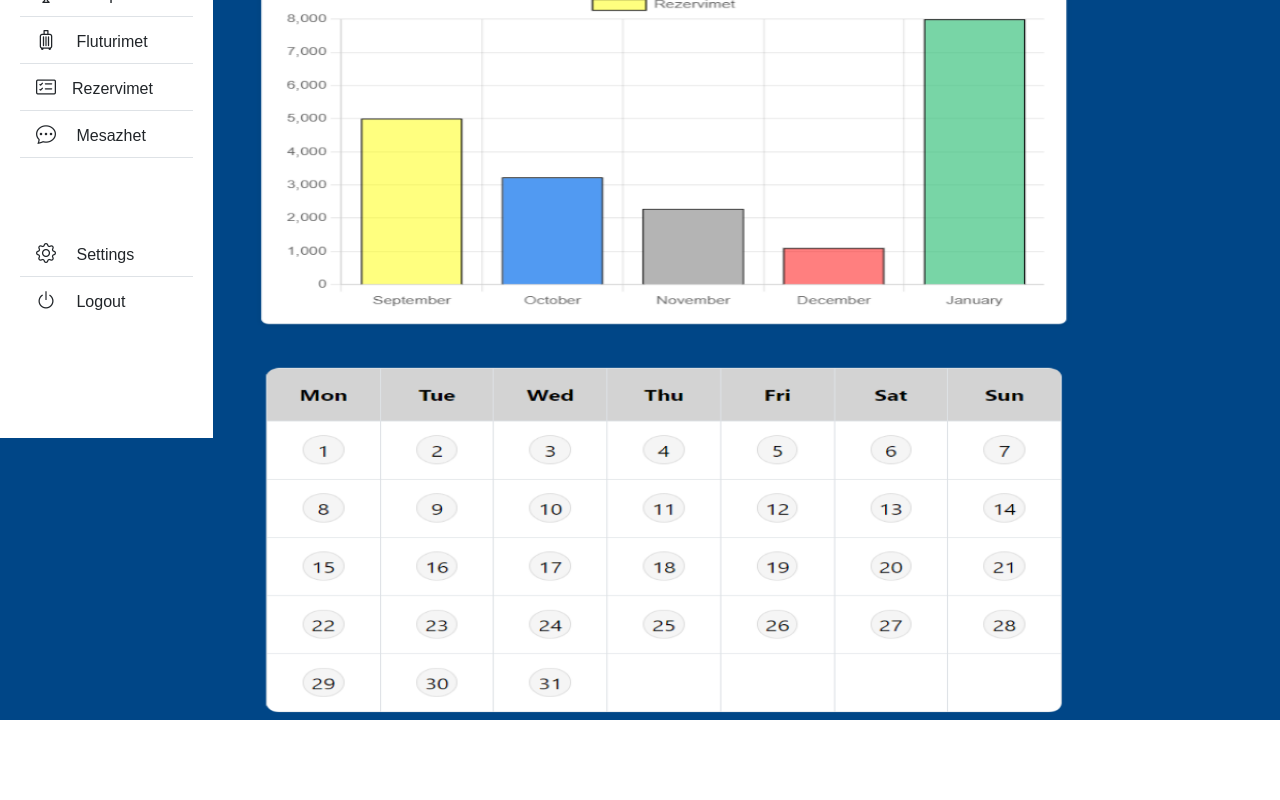
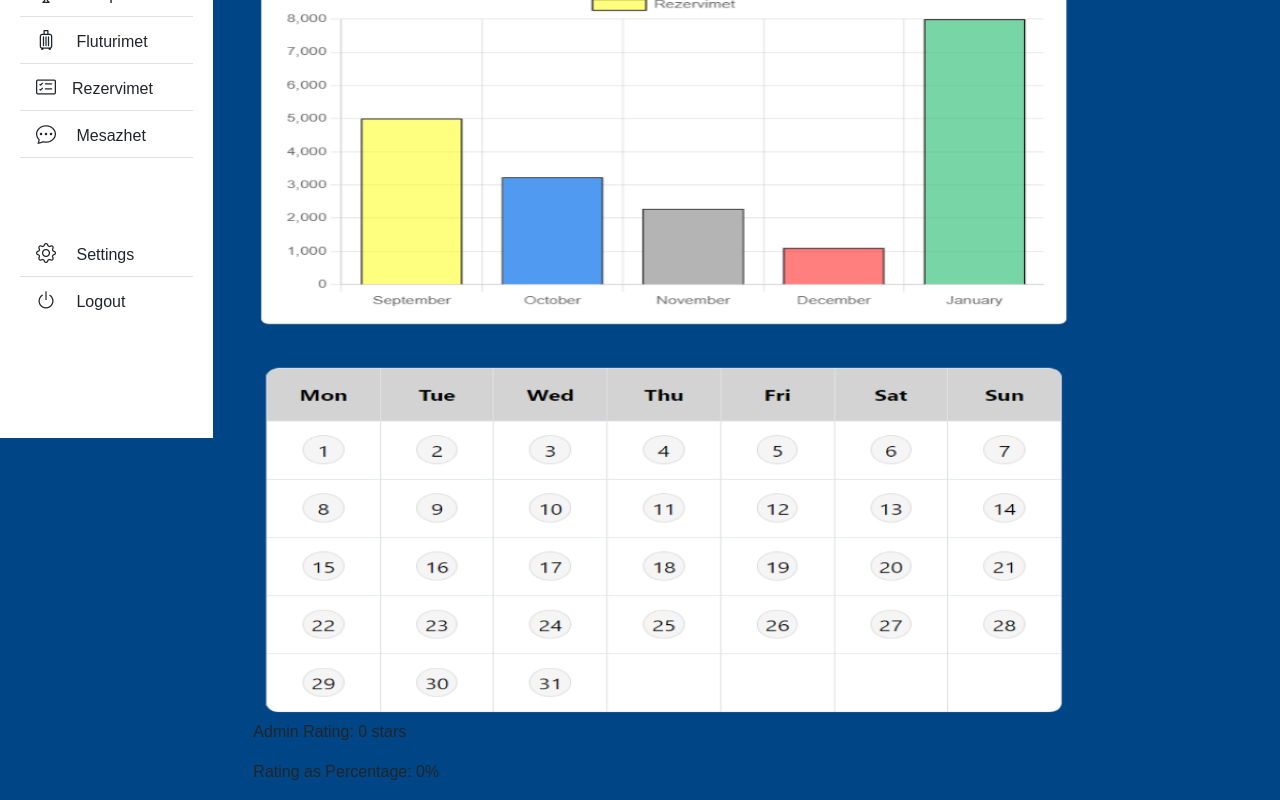
Before and after one commit to andapilingjurka/AirlineTicketsReservationFrontEnd, a React (Create React App) app: page /dashboard in a window 1280 px wide. Shown: the part 362-1162 px from the top of the page. Before the commit the page ends 1082 px from the top, so only its background shows below. Built offline with nearby package versions, Linux system fonts and the light colour scheme.

Commit message:
Krijimi i kalkulimit per StarRating ne Dashboard

```diff
--- a/src/Admin/Dashboard.js
+++ b/src/Admin/Dashboard.js
@@ -1,19 +1,25 @@
-import React from "react";
-
 import Nav from "./include/Nav";
 import Sidebar from "./include/Sidebar";
-import { useState } from "react";
-
+import React, { useState, useEffect } from "react";
 import chart from "../images/chart.png";
 import calendar from "../images/calendar.png";
+import { useRating } from '../components/AboutUs/RatingContext';
 
 function Dashboard() {
   const [toggle, setToggle] = useState(true);
+  const { userRating, setUserRating, adminRating } = useRating();
+
 
   const Toggle = () => {
     setToggle(!toggle);
   };
-
+  useEffect(() => {
+    // Fetch user rating from the server or any other storage method
+    // For now, we'll just set it to 0 if it's undefined
+    if (userRating === undefined) {
+      setUserRating(0);
+    }
+  }, [userRating, setUserRating]);
   return (
     <div
       className="container-fluid"
@@ -103,6 +109,11 @@ function Dashboard() {
                   />
                 </div>
               </div>
+
+        {/* Display the admin's rating */}
+        <p>Admin Rating: {adminRating} stars</p>
+        <p>Rating as Percentage: {adminRating * 20}%</p>
+
             </div>
           </div>
         </div>
--- a/src/components/AboutUs/RatingContext.js
+++ b/src/components/AboutUs/RatingContext.js
@@ -6,14 +6,8 @@ export const RatingProvider = ({ children }) => {
   const [userRating, setUserRating] = useState(0);
   const [adminRating, setAdminRating] = useState(0);
 
-  const calculatePercentage = (rating) => {
-    return rating * 20; // Each star corresponds to 20%
-  };
-
   return (
-    <RatingContext.Provider
-      value={{ userRating, setUserRating, adminRating, setAdminRating, calculatePercentage }}
-    >
+    <RatingContext.Provider value={{ userRating, setUserRating, adminRating, setAdminRating }}>
       {children}
     </RatingContext.Provider>
   );
```
